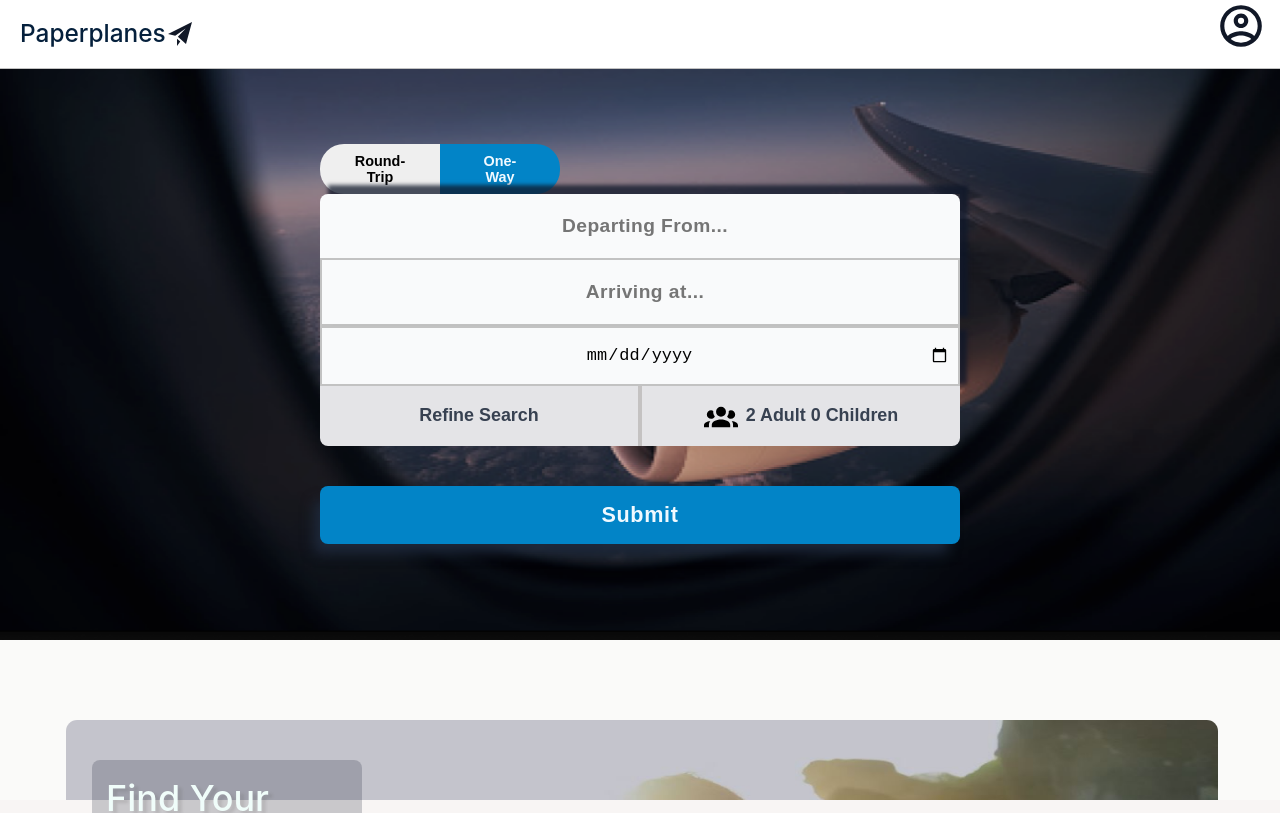
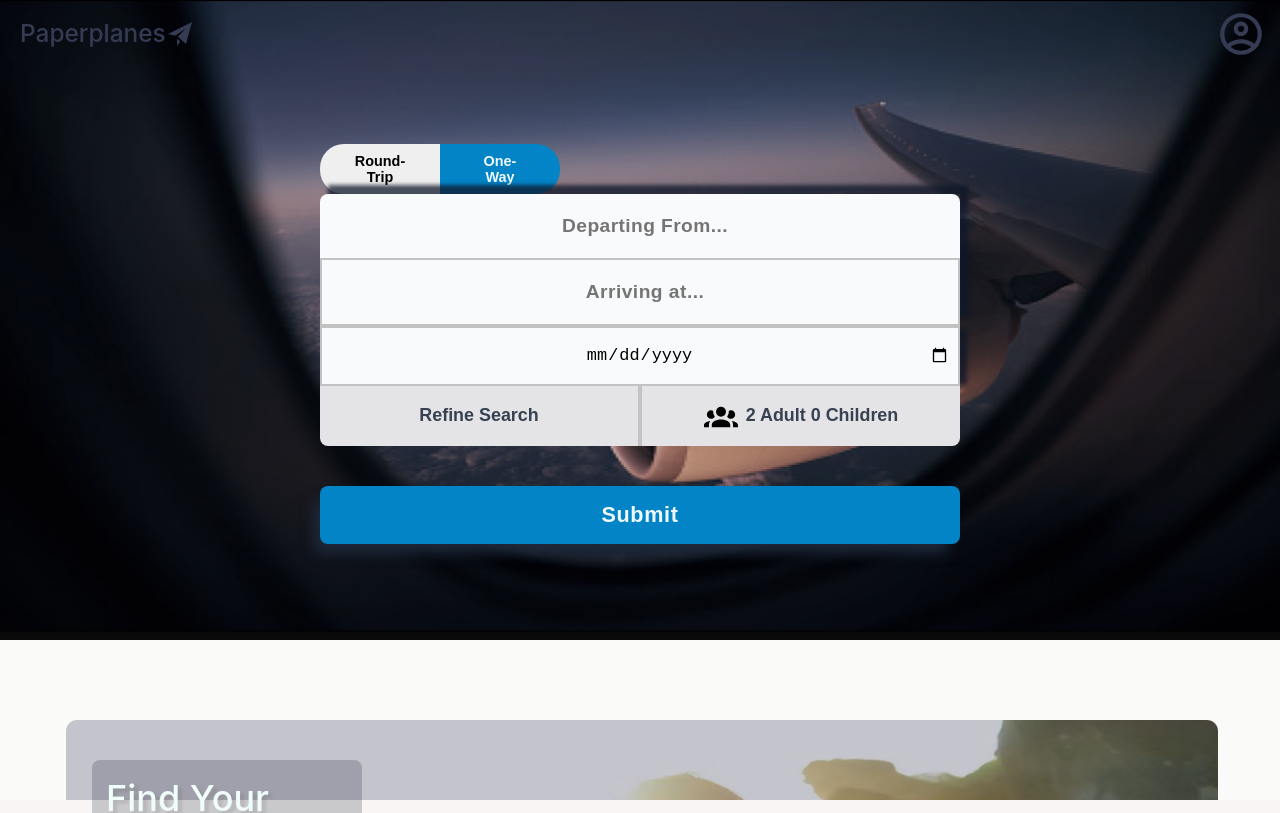
Before and after one commit to jcintron82/PaperPlanes-Travel-Platform, a React (Create React App) app in the folder client/: page / in a window 1280 px wide. Shown: the top 813 px of the page. Built offline with nearby package versions, Linux system fonts and the light colour scheme; no server answers.

Commit message:
Advanced on UI but having issue with dependencies not showing in package json, pushing to branch so I can delete from my local and re-clone and see if that helps

```diff
--- a/client/src/css/utility/header.css
+++ b/client/src/css/utility/header.css
@@ -7,11 +7,21 @@
     justify-content: space-between;
     position: fixed;
     top: 0;
-    background-color: white;
-    color: rgb(17, 24, 39);
+    background-color: transparent;
     width: 100vw;
     height: 4.25rem;
-    border-bottom: solid 1px rgb(115, 115, 115, 43%);
+    z-index: 999;
+}
+.headercolored{
+    display: flex;
+    justify-content: space-between;
+    position: fixed;
+    top: 0;
+    background-color: white;
+    color: #F0FAFF;
+    width: 100vw;
+    height: 4.25rem;
+    z-index: 999;
 }
 .headermainwraptranspo{
     display: flex;
@@ -54,8 +64,12 @@
     margin-bottom: 0.12rem;
     font-weight: 500;
     text-decoration: none;
+    color: #343B53;
 
 }
+/* .logolinkhome, .accountsvghome, .paperplanesvghome {
+    color: white;
+} */
 .loginwrap{
     display: flex;
     height: 100%;
@@ -123,12 +137,13 @@
     border-bottom-left-radius: 0;
 }
 .paperplanesvg{
-    fill: rgb(17, 24, 39);
+    fill:#343B53;
 }
 .accountsvg{
     width: 50px;
     padding-right: .5rem;
-    fill: rgb(17, 24, 39);
+    align-self: center;
+    fill: #343B53;
 }
 .signupcalltoaction{
     font-size: .76em;
@@ -138,7 +153,7 @@
     color: #05203C;
 }
 a{
-    color: #05203C;
+    color: white;
     padding-left: .25rem;
 }
 .loginbtn{
@@ -155,7 +170,7 @@
     width: 30px;
     border-radius: 50%;
     stroke-width: 4px;
-    stroke: lightslategray;
+    stroke:  #F3F4F6;
 }
 .hide{
     display: none;
```
